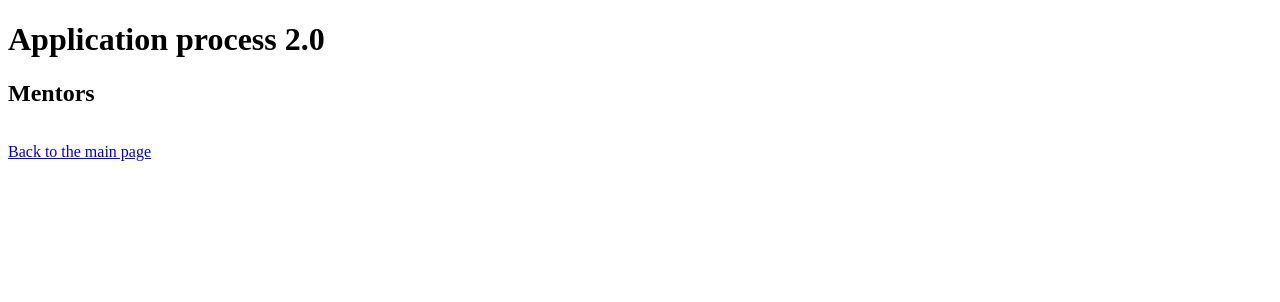
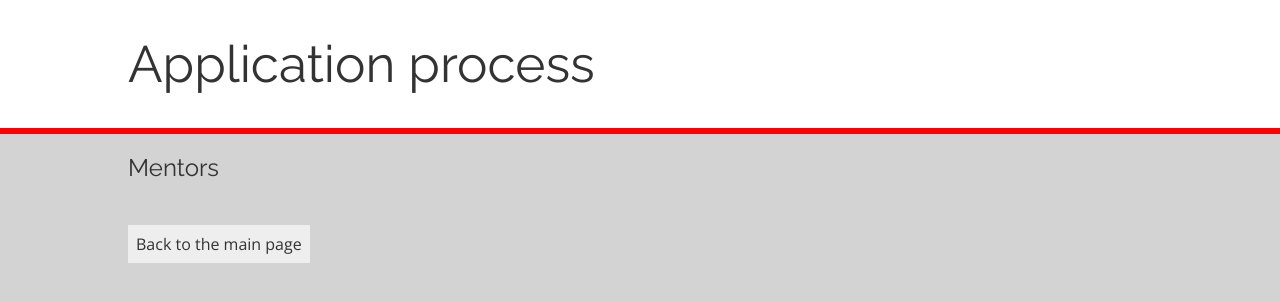
Before and after one commit to gergelyNemeth/application-process-basic-sql, a Flask app: page /mentors in a window 1280 px wide. Shown: the top 302 px of the page. Run offline with Flask 2, Linux system fonts and the light colour scheme; data that the repository does not hold is empty; some libraries are stand-ins or nearby versions.

Commit message:
Add style to the subpages

```diff
--- a/static/style.css
+++ b/static/style.css
@@ -17,16 +17,24 @@ body {
 
 header {
     margin: 0;
-    padding: 0 1em;
+    padding: 0;
     background-color: #fff;
     border-bottom: 6px solid red;
 }
 
+h1, h2 {
+    font-family: 'Raleway', sans-serif;
+    font-weight: normal;
+}
+
 h1 {
-    font-family: 'Raleway', sans-serif;
     margin: 0;
     padding: 0.5em 10%;
     font-size: 3.2em;
+}
+
+h2 {
+    fon-size: 2.5em;
 }
 
 nav {
@@ -51,11 +59,55 @@ a {
     text-decoration: none;
 }
 
+nav ul li:hover {
+     background-color: #eee;
+}
+
 a:hover {
     color: red;
 }
 
-nav ul li:hover {
-     background-color: #eee;
-     box-sizing: content-box;
+
+.table-content {
+    margin: 0 10% 3%;
+    line-height: 1.2;
 }
+
+
+table {
+    background-color: #aaa;
+    margin: 1em 0 2em;
+    width: 100%;
+}
+
+thead {
+    background-color: #d3d3d3;
+}
+
+th {
+    color: #333;
+    font-weight: normal;
+}
+
+td,
+th {
+    padding: 0.5em;
+    text-align: center;
+}
+
+td {
+    background-color: #fff;
+}
+tbody tr:hover td {
+    background-color: #eee;
+}
+
+.back-btn {
+    margin: 1em 0 1em;
+    padding: 0.5em;
+    background-color: #eee;
+}
+
+.back-btn:hover {
+    background-color: #fff;
+}
--- a/templates/query_result.html
+++ b/templates/query_result.html
@@ -4,23 +4,27 @@
     <head>
         <meta charset="UTF-8">
         <meta name="viewport" content="width=device-width, initial-scale=1.0">
+        <link rel="stylesheet" href="/static/style.css">
         <title>{{ title }}</title>
     </head>
 
     <body>
         <header>
-            <h1>Application process 2.0</h1>
+            <h1>Application process</h1>
         </header>
-
+        <div class="table-content">
             <h2>{{ title }}</h2>
 
             <table>
+                <thead>
                     <tr>
                     {% for column in columns %}
                         <th>{{ column }}</th>
                     {% endfor %}
                     </tr>
+                </thead>
             {% for row in table %}
+                <tbody>
                     <tr>
                     {% for cell in row %}
                         {% if cell == ' ' %}
@@ -29,11 +33,12 @@
                         <td>{{ cell }}</td>
                     {% endfor %}
                     </tr>
+                </tbody>
             {% endfor %}
             </table>
 
-        <p><a href="/">Back to the main page</a></p>
-
+            <p><a href="/" class="back-btn">Back to the main page</a></p>
+        </div>
     </body>
 
 </html>
```
Lines whose indentation alone changed are shown as unchanged.
